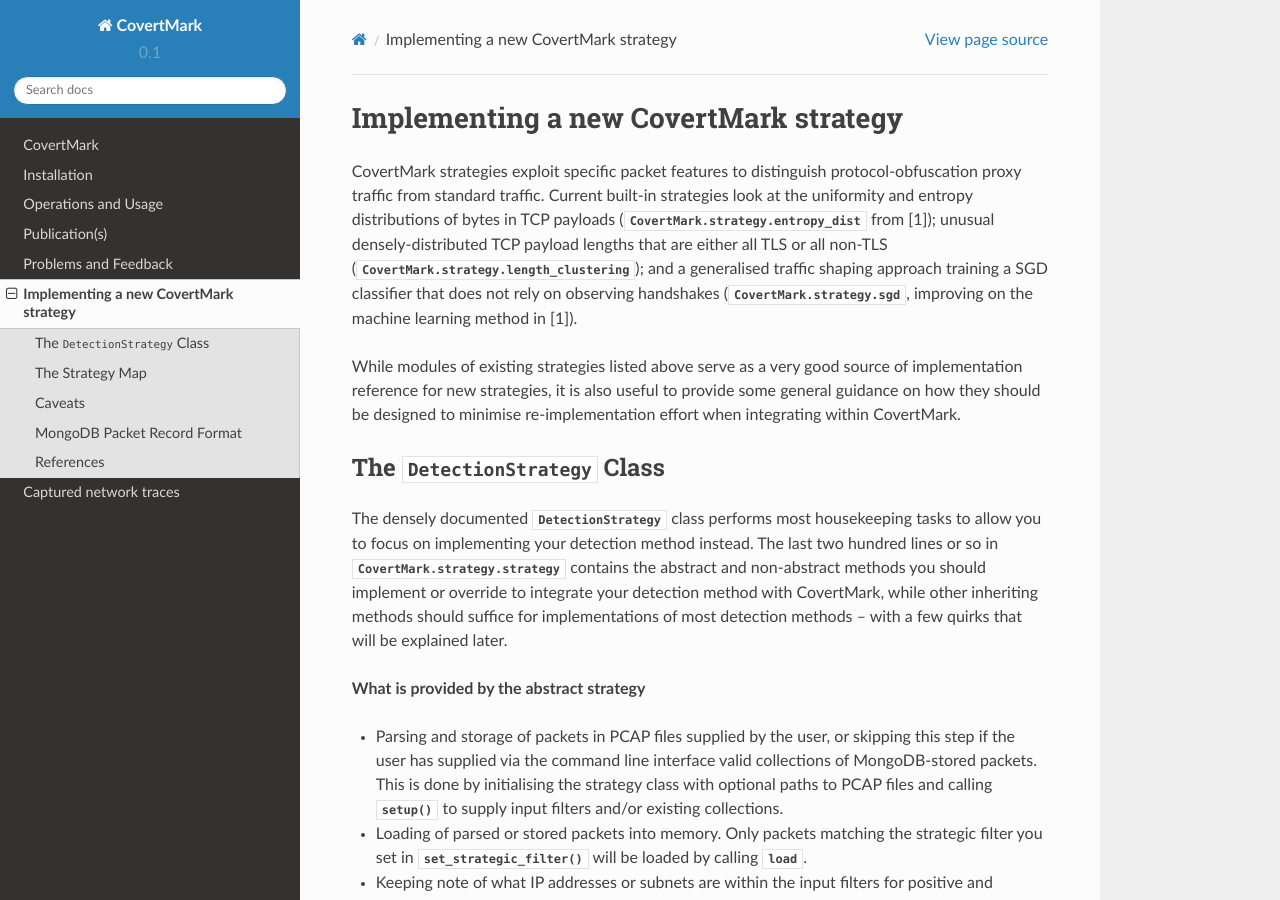
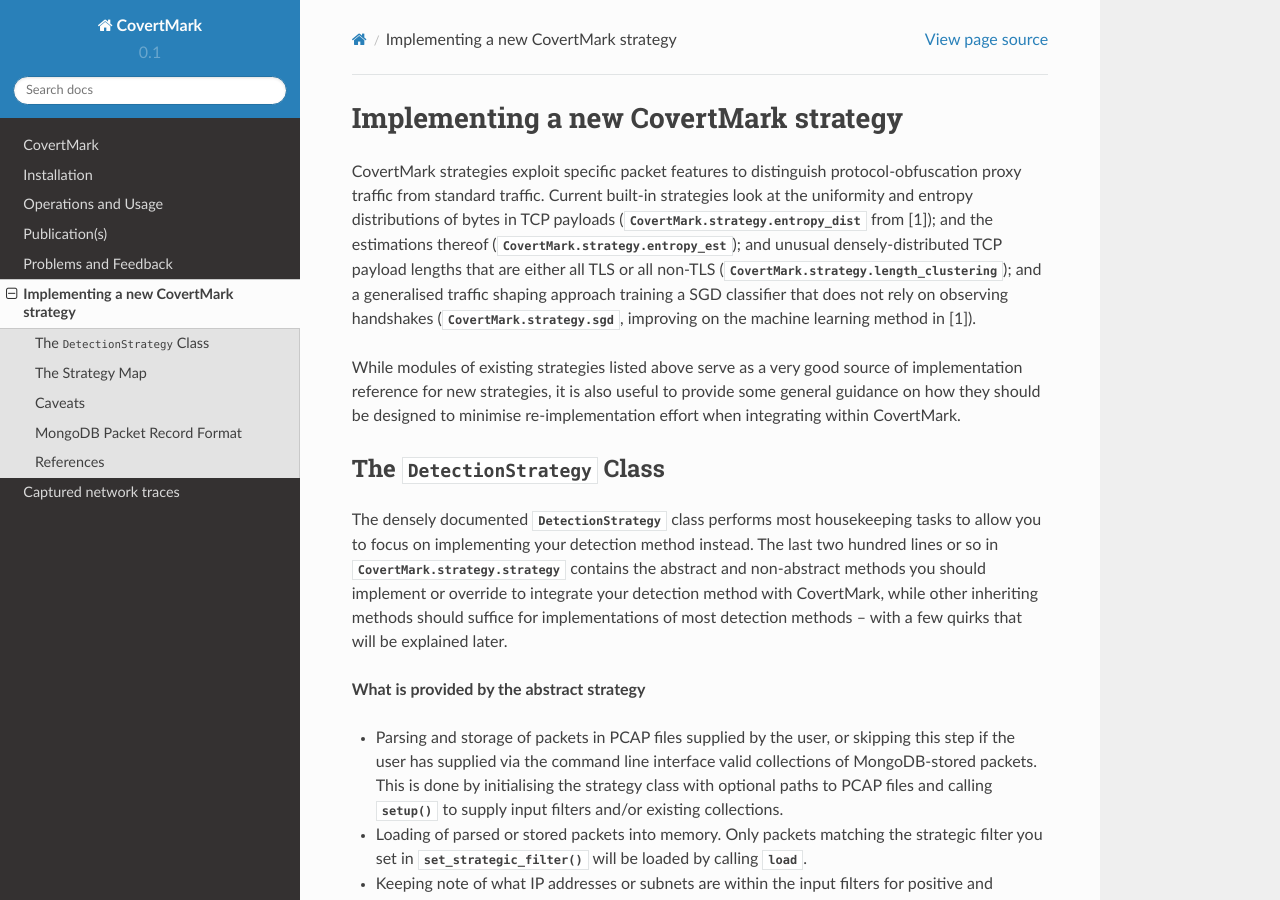
Before and after one commit to chongyangshi/CovertMark, a Sphinx documentation site: the page built from docs/implement_strategy.rst, in a window 1280 px wide and 900 px high. Built offline with Sphinx 7.4.7 and the Read the Docs theme 2.0.0, drawn with Linux system fonts in a browser that asks for light colours.

Commit message:
Update docs for entropy estimation.

```diff
--- a/docs/implement_strategy.rst
+++ b/docs/implement_strategy.rst
@@ -5,6 +5,7 @@ CovertMark strategies exploit specific packet features to distinguish
 protocol-obfuscation proxy traffic from standard traffic. Current
 built-in strategies look at the uniformity and entropy distributions of
 bytes in TCP payloads (:mod:`CovertMark.strategy.entropy_dist` from [1]);
+and the estimations thereof (:mod:`CovertMark.strategy.entropy_est`); and
 unusual densely-distributed TCP payload lengths that are either all TLS
 or all non-TLS (:mod:`CovertMark.strategy.length_clustering`); and a
 generalised traffic shaping approach training a SGD classifier that does
```
